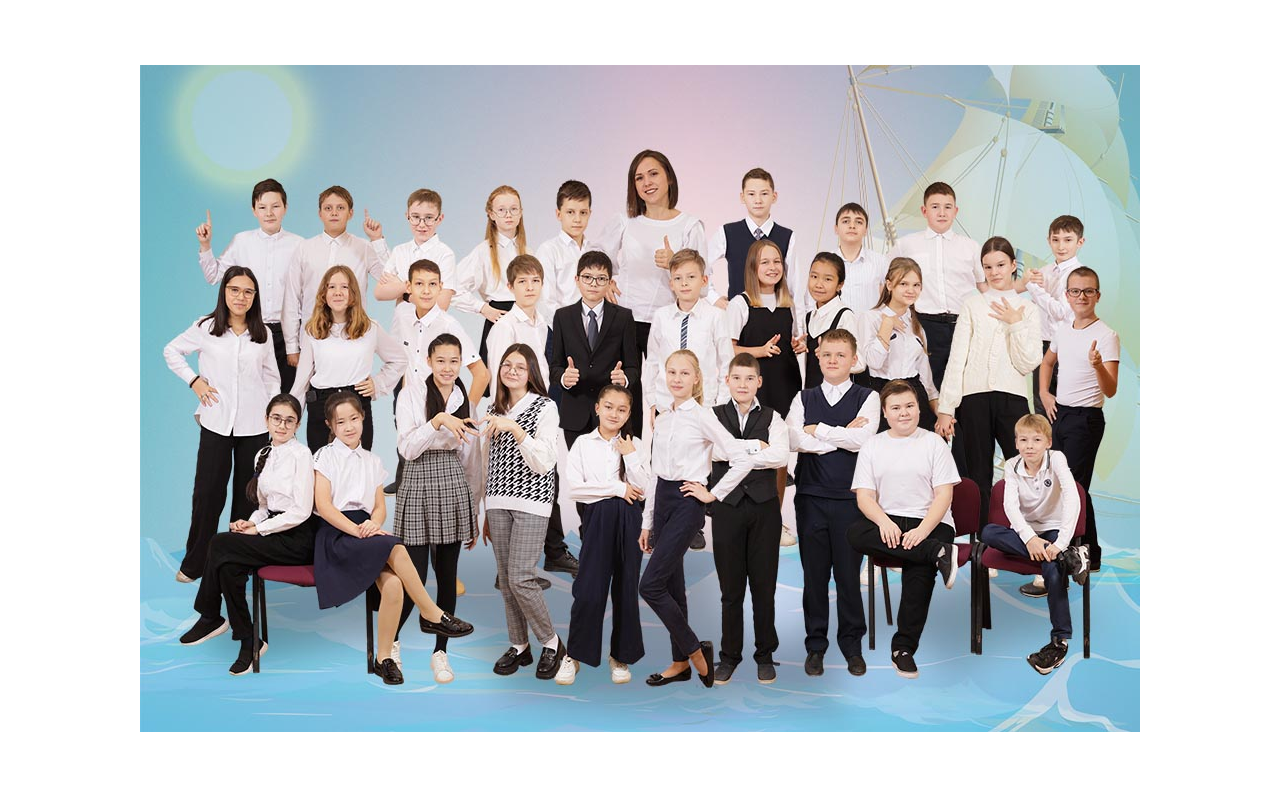
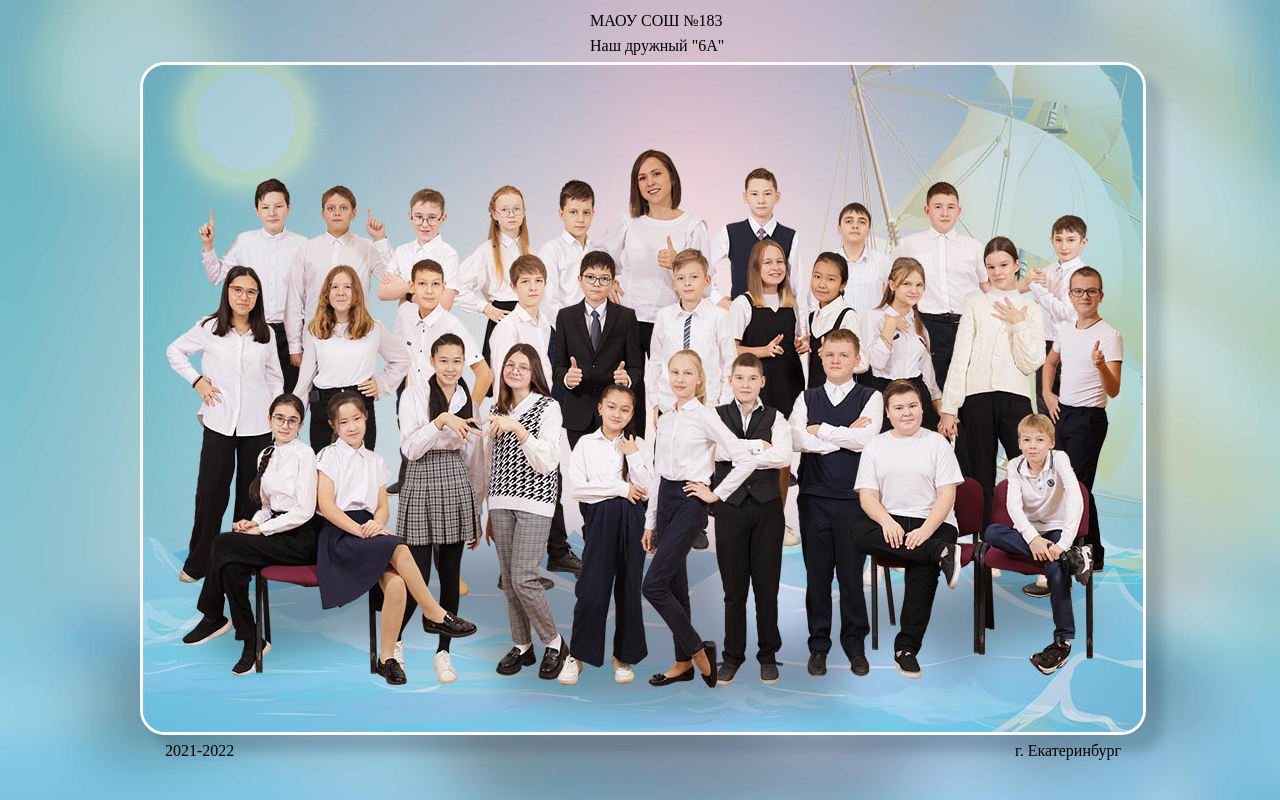
Before and after one commit to Dyrnwyn/groupImage, a plain HTML site: page eburg1836a.html in a window 1280 px wide. Drawn offline with Linux system fonts and the light colour scheme.

Commit message:
add text on foto

```diff
--- a/eburg1836a.html
+++ b/eburg1836a.html
@@ -15,6 +15,16 @@
             height: 100vh;
             justify-content: center;
             align-items: center;
+            background-image: url("eburg1836a/bg.jpg");
+            background-size: cover;
+
+        }
+        #group_foto{
+            border-radius: 25px;
+            border: snow 3px solid;
+            -webkit-box-shadow: 15px 15px 10px 2px rgba(34, 60, 80, 0.2);
+-moz-box-shadow: 15px 15px 10px 2px rgba(34, 60, 80, 0.2);
+box-shadow: 15px 15px 10px 2px rgba(34, 60, 80, 0.2);
         }
         #foto{
             position: relative;
@@ -99,10 +109,29 @@
         #card_message{
             padding: 3px;
         }
+        .text_in_foto{
+            position: absolute;
+        }
+        #town{
+            top: 680px;
+            left: 875px;
+        }
+        #years{
+            top: 680px;
+            left: 25px;
+        }
+        #school{
+            left: 45%;
+            top: -50px;
+        }
+        #the_class{
+            left: 45%;
+            top: -25px;
+        }
     </style>
 </head>
 <body>
-<!-- <div></div> -->
+
     <div id="foto">
         <div id="children_name"></div>
         <div id="close_div">
@@ -113,6 +142,10 @@
                 <div id=card_message></div>
             </div>
         </div>
+        <div class="text_in_foto" id="school">МАОУ СОШ №183</div>
+        <div class="text_in_foto" id="the_class">Наш дружный "6А"</div>
+        <div class="text_in_foto" id="years">2021-2022</div>
+        <div class="text_in_foto" id="town">г. Екатеринбург</div>
         <img id="group_foto" src="eburg1836a/6_А_10106_without_text.jpg">
         <svg viewBox="0 0 1000 671">
             <circle class="children" data-name="Вася Пупкин" data-student-foto="eburg1836a/children/1.png" data-message="Lorem ipsum dolor sit amet consectetur, adipisicing elit. Itaque harum nobis ex tempora sunt minima qui temporibus velit quidem quaerat ipsum natus aperiam numquam optio ut est ad, porro odio?" cx="129" cy="144" r="40"  stroke-width="1" fill="None"/>
```
Also changed, not shown: eburg1836a/bg.jpg (added).
